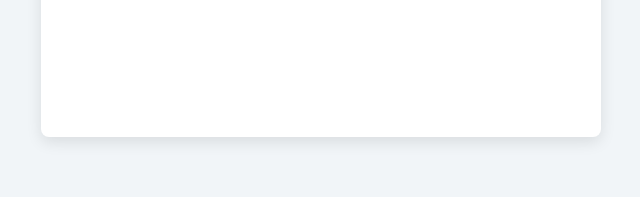
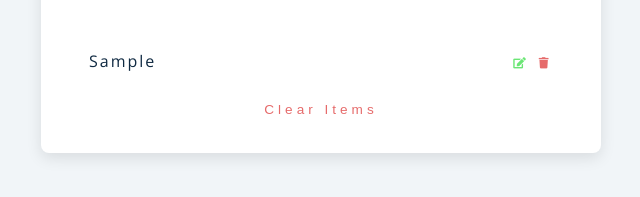
Before and after one commit to clentoo/vanilla-js-projects, a plain HTML site: page 13-grocery-bud/index.html in a window 1280 px wide. Both pictures are taken after typing "Sample" into the empty fields and a click on the button "Submit". Shown: the part 281-478 px from the top of the page, without its empty margins (319-959 px from the left). Drawn offline with nearby package versions, Linux system fonts and the light colour scheme.

Commit message:
item adding functionality built

```diff
--- a/13-grocery-bud/app.js
+++ b/13-grocery-bud/app.js
@@ -20,9 +20,37 @@ form.addEventListener("submit", addItem);
 function addItem(e) {
   e.preventDefault();
   const value = grocery.value;
+
   const id = new Date().getTime().toString();
+
   if (value !== "" && !editFlag) {
-    console.log("add item to the list");
+    const element = document.createElement("article");
+
+    // add class
+    element.classList.add("grocery-item");
+
+    // add id
+    const attr = document.createAttribute("data-id");
+    attr.value = id;
+    element.setAttributeNode(attr);
+    element.innerHTML = `<p class="title">${value}</p>
+            <div class="btn-container">
+              <button type="button" class="edit-btn">
+                <i class="fas fa-edit"></i>
+              </button>
+              <button type="button" class="delete-btn">
+                <i class="fas fa-trash"></i>
+              </button>
+            </div>`;
+
+    // append child
+    list.appendChild(element);
+
+    // display alert
+    displayAlert("Item added to the list", "success");
+
+    // show container
+    container.classList.add("show-container");
   } else if (value && editFlag) {
     console.log("editing");
   } else {
--- a/13-grocery-bud/index.html
+++ b/13-grocery-bud/index.html
@@ -27,15 +27,7 @@
       <div class="grocery-container">
         <div class="grocery-list">
           <article class="grocery-item">
-            <p class="title">item</p>
-            <div class="btn-container">
-              <button type="button" class="edit-btn">
-                <i class="fas fa-edit"></i>
-              </button>
-              <button type="button" class="delete-btn">
-                <i class="fas fa-trash"></i>
-              </button>
-            </div>
+
           </article>
         </div>
         <!-- clear button -->
```
